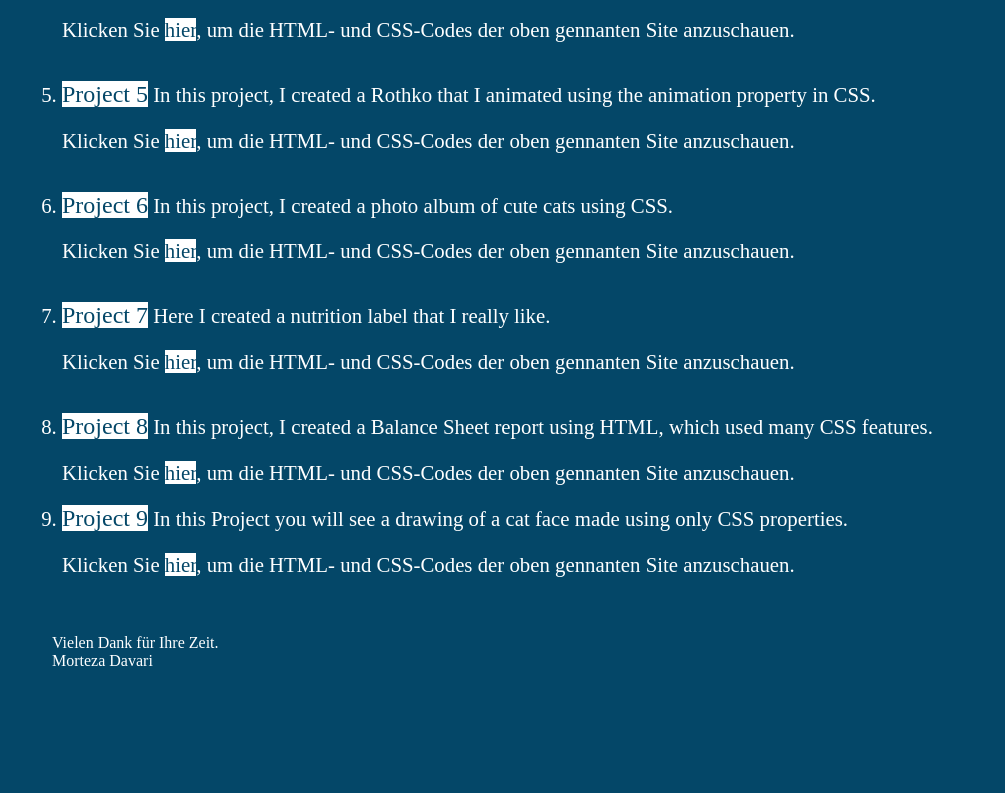
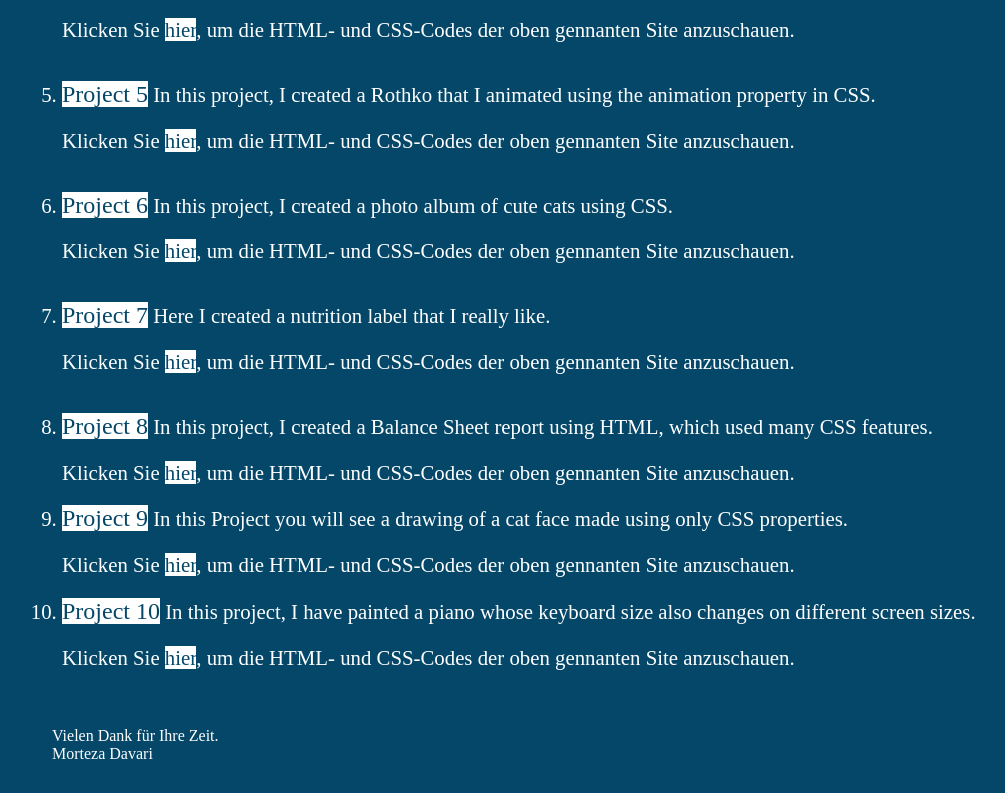
Before and after one commit to Morteza-Davari/Portfolio1, a plain HTML site: page index.html in a window 1280 px wide. Shown: the part 1457-2250 px from the top of the page, without its empty margins (8-1013 px from the left). Before the commit the page ends 2157 px from the top, so only its background shows below. Drawn offline with Linux system fonts and the light colour scheme.

Commit message:
prj10 in portfolio added

```diff
--- a/index.html
+++ b/index.html
@@ -50,6 +50,9 @@
 
         <li><a href=" https://morteza-davari.github.io/prj9-Cat-Painting/">Project 9</a> In this Project you will see a drawing of a cat face made using only CSS properties.</li>
         <p>Klicken Sie <a href="https://github.com/Morteza-Davari/prj9-Cat-Painting.git" target="_blank">hier</a>, um die HTML- und CSS-Codes der oben gennanten Site anzuschauen.</p>
+
+        <li><a href="https://morteza-davari.github.io/prj10-Piano/">Project 10</a> In this project, I have painted a piano whose keyboard size also changes on different screen sizes.</li>
+        <p>Klicken Sie <a href="https://github.com/Morteza-Davari/prj10-Piano.git" target="_blank">hier</a>, um die HTML- und CSS-Codes der oben gennanten Site anzuschauen.</p>
     </ol>
     <br>
     <br>
```
